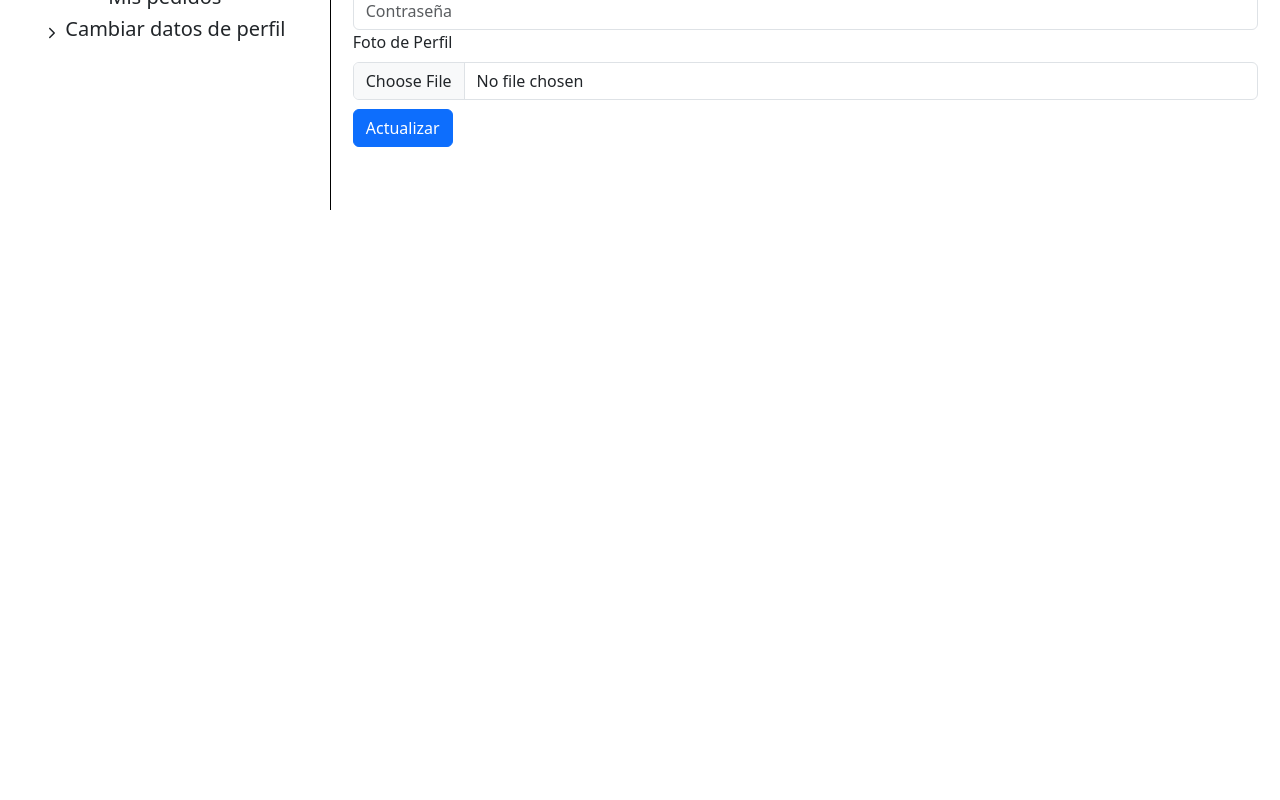
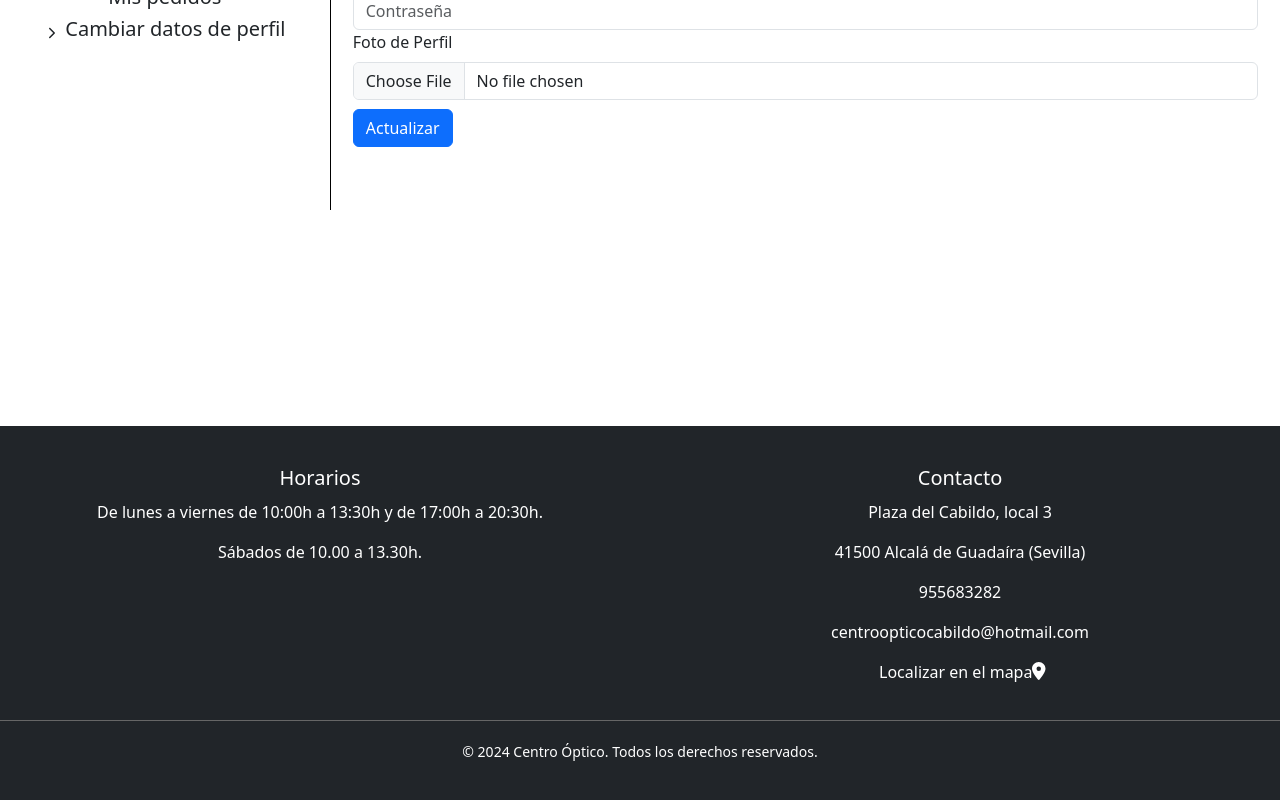
Before and after one commit to carlosdelrioperez/optica, a React (Create React App) app in the folder frontend/: page /cambiarPefil in a window 1280 px wide. Shown: the part 662-1462 px from the top of the page. Before the commit the page ends 872 px from the top, so only its background shows below. Built offline with nearby package versions, Linux system fonts and the light colour scheme.

Commit message:
added footer

```diff
--- a/frontend/package.json
+++ b/frontend/package.json
@@ -3,6 +3,9 @@
   "version": "0.1.0",
   "private": true,
   "dependencies": {
+    "@fortawesome/fontawesome-svg-core": "^6.5.2",
+    "@fortawesome/free-solid-svg-icons": "^6.5.2",
+    "@fortawesome/react-fontawesome": "^0.2.0",
     "@testing-library/jest-dom": "^5.17.0",
     "@testing-library/react": "^13.4.0",
     "@testing-library/user-event": "^13.5.0",
--- a/frontend/src/App.js
+++ b/frontend/src/App.js
@@ -9,6 +9,7 @@ import Genero from './components/productos/Genero';
 import { SearchResult } from './components/productos/SearchProduct';
 import { Perfil } from './components/perfil/Perfil';
 import { CambiarPefil } from './components/perfil/CambiarPefil';
+import { Footer } from './components/Footer';
 
 
 function App() {
@@ -27,6 +28,16 @@ function App() {
         <Route path='/perfil' element={<Perfil />} />
         <Route path='/cambiarPefil' element={<CambiarPefil />} />
       </Routes>
+      <br></br>
+      <br></br>
+      <br></br>
+      <br></br>
+      <br></br>
+      <br></br>
+      <br></br>
+      <br></br>
+      <br></br>
+      <Footer />
     </Router>
   );
 }
--- /dev/null
+++ b/frontend/src/components/Footer.js
@@ -0,0 +1,71 @@
+import React from 'react';
+import { FontAwesomeIcon } from '@fortawesome/react-fontawesome';
+import { faMapMarkerAlt } from '@fortawesome/free-solid-svg-icons';
+
+export const Footer = () => {
+    return (
+        <footer style={styles.footer}>
+            <div style={styles.container}>
+                <div style={styles.section}>
+                    <h3 style={styles.heading}>Horarios</h3>
+                    <p>De lunes a viernes de 10:00h a 13:30h y de 17:00h a 20:30h.</p>
+                    <p>Sábados de 10.00 a 13.30h.</p>
+                </div>
+                <div style={styles.section}>
+                    <h3 style={styles.heading}>Contacto</h3>
+                    <p>Plaza del Cabildo, local 3</p>
+                    <p>41500 Alcalá de Guadaíra (Sevilla)</p>
+                    <p>955683282</p>
+                    <p>centroopticocabildo@hotmail.com</p>
+                    <p>
+                        <a href="https://maps.app.goo.gl/iHvqAnSfpYWhDLNB8" style={styles.mapLink}>
+                            Localizar en el mapa
+                            <FontAwesomeIcon icon={faMapMarkerAlt} style={styles.mapIcon} />
+                        </a>
+                    </p>
+                </div>
+            </div>
+            <div style={styles.bottomBar}>
+                <p style={styles.copy}>&copy; 2024 Centro Óptico. Todos los derechos reservados.</p>
+            </div>
+        </footer>
+    );
+};
+
+const styles = {
+    footer: {
+        backgroundColor: "rgba(33, 37, 41, 1)",
+        color: '#fff',
+        padding: '40px 0',
+        textAlign: 'center',
+    },
+    container: {
+        display: 'flex',
+        justifyContent: 'space-around',
+        flexWrap: 'wrap',
+        marginBottom: '20px',
+    },
+    section: {
+        flex: '1',
+        margin: '0 20px',
+    },
+    heading: {
+        fontSize: '20px',
+        marginBottom: '10px',
+    },
+    mapLink: {
+        color: '#fff',
+        marginLeft: '5px',
+        textDecoration: 'none',
+    },
+    mapIcon: {
+        fontSize: '18px',
+    },
+    bottomBar: {
+        borderTop: '1px solid #666',
+        paddingTop: '20px',
+    },
+    copy: {
+        fontSize: '14px',
+    },
+};
```
Also changed, not shown: 1 other file (tests, documents, lock files or other folders).
